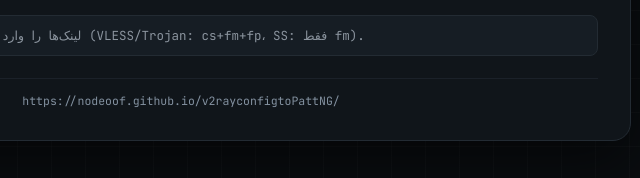
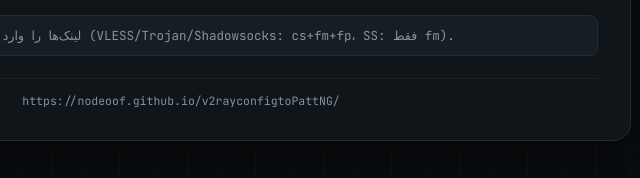
Before and after one commit to NodeOOF/v2rayconfigtoPattNG, a plain HTML site: page index.html in a window 1280 px wide. Shown: the part 916-1094 px from the top of the page, 459-1099 px from the left. Drawn offline with Linux system fonts and the light colour scheme.

Commit message:
fix(ui): update status message for clarity in link conversion instructions
Updated the status message to include "Shadowsocks" in the conversion instructions for VLESS/Trojan, enhancing user understanding of the supported protocols. This change improves the user interface by providing clearer guidance on the input format required for successful link conversion.

```diff
--- a/index.html
+++ b/index.html
@@ -607,7 +607,7 @@
             });
 
             updateStats('', '');
-            statusMsg.textContent = '💡 لینک‌ها را وارد کرده و روی "تبدیل" کلیک کنید (VLESS/Trojan: cs+fm+fp، SS: فقط fm).';
+            statusMsg.textContent = '💡 لینک‌ها را وارد کرده و روی "تبدیل" کلیک کنید (VLESS/Trojan/Shadowsocks: cs+fm+fp، SS: فقط fm).';
             statusMsg.style.color = '#8b949e';
         })();
     </script>
```
